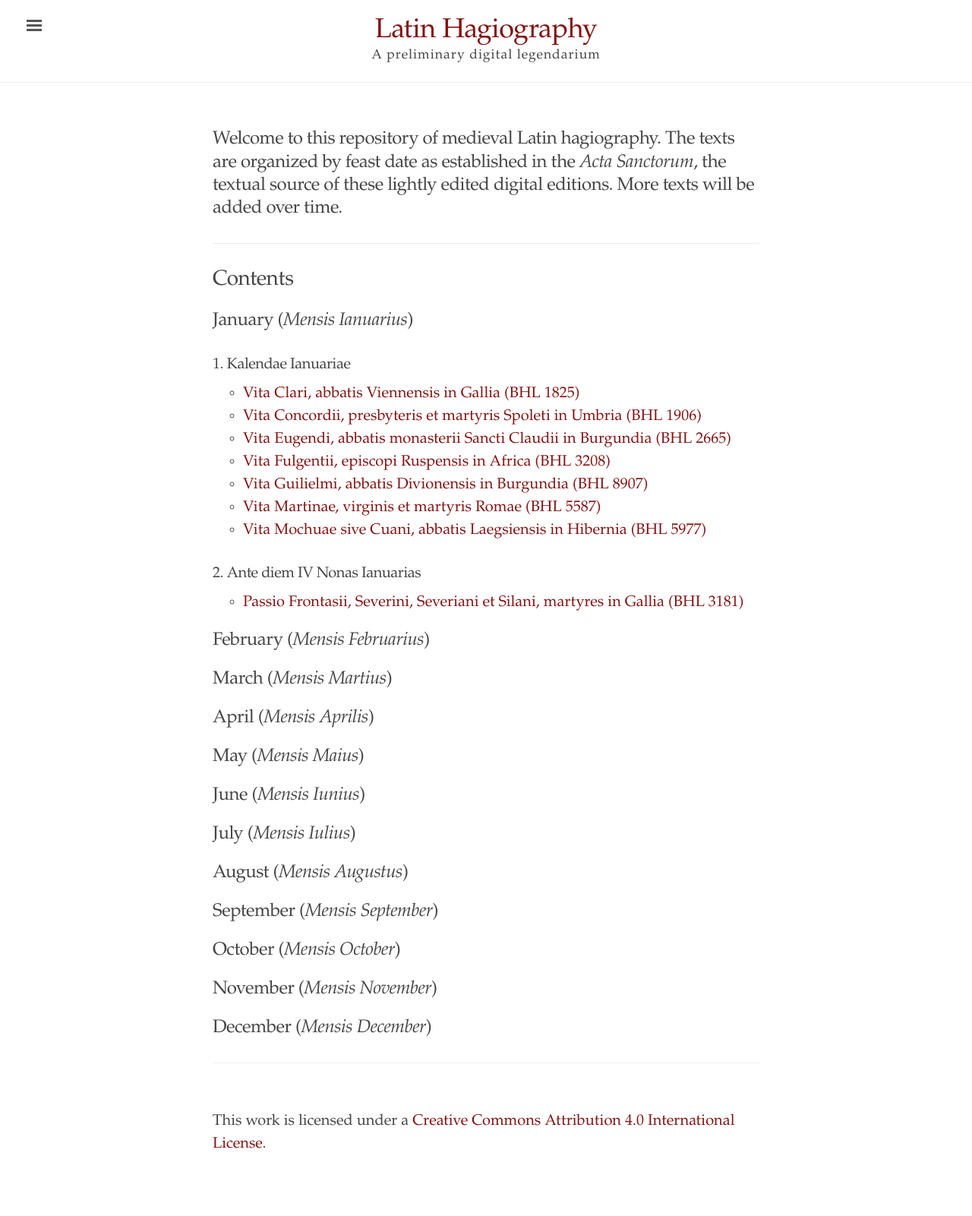
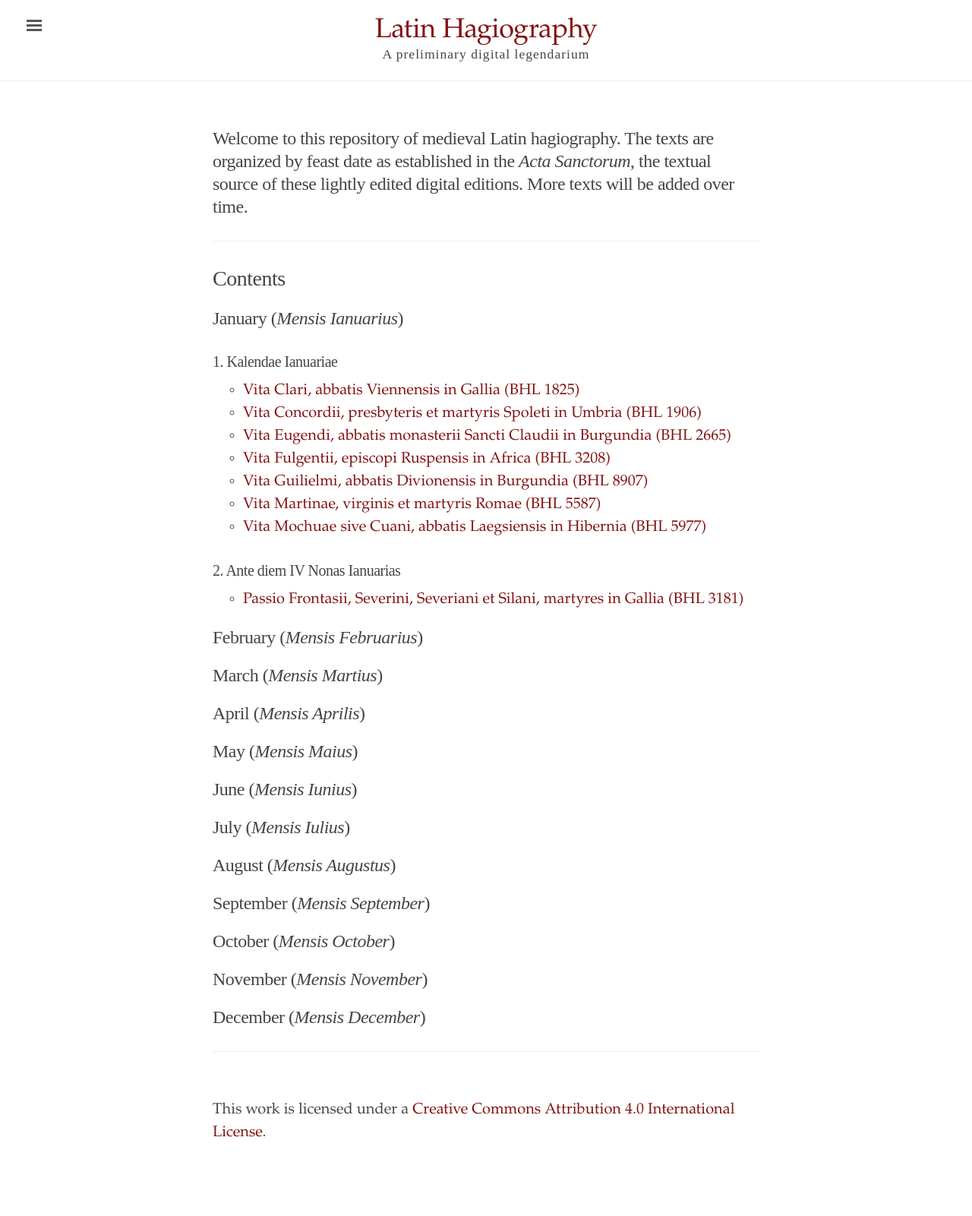
Before and after one commit to cjkoepke1/latin-hagiography, a Jekyll site: the page built from index.md, in a window 1280 px wide. Shown: the whole page at 76% size. Built offline with Jekyll 4.4.1, drawn with Linux system fonts in a browser that asks for light colours.

Commit message:
update headings to times

```diff
--- a/assets/css/style.scss
+++ b/assets/css/style.scss
@@ -11,7 +11,7 @@
 
 /* Fonts */
 $main-font: "Palatino Linotype", "Book Antiqua", Palatino, serif;
-$heading-font: "Palatino Linotype", "Book Antiqua", Palatino, serif;
+$heading-font: "Times New Roman", Times, serif;
 $regular-font-size: 1.25em; /* 20px / 16px = 1.25em; support text resizing in all browsers */
 
 
```
